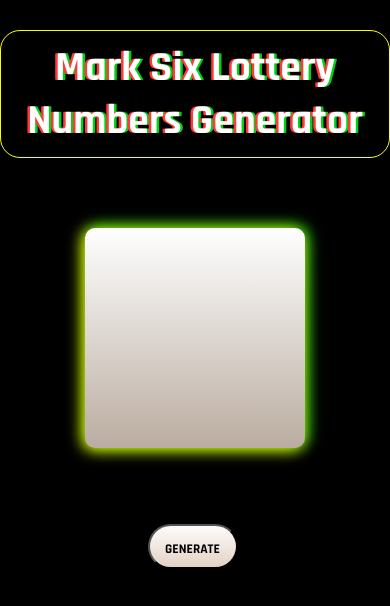
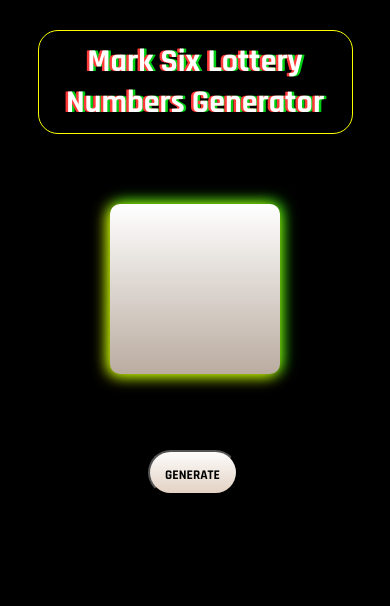
Before and after one commit to kendicey/mark-six-lottery-numbers-generator-REACT, a React (Create React App) app: page / in a window 390 px wide. Shown: the top 606 px of the page. Built offline with nearby package versions, Linux system fonts and the light colour scheme.

Commit message:
added responsive layout

```diff
--- a/src/App.css
+++ b/src/App.css
@@ -140,3 +140,33 @@
 	background-image: linear-gradient(#F7CB6D, #ff5e00);
 	box-shadow: 0 0 10px 3px #99404c;
 }
+
+/* make responsive layout on mobile devices */
+@media only screen and (max-width: 800px){
+
+  /* formatting and styling for <h1> page title*/
+  #title{
+    font-size: xx-large;
+    width: 70%;
+  }
+
+  /* formatting and styling for large number display box*/
+  #display {
+    width: 150px;
+    height: 150px;
+    line-height: 150px;
+    font-size: 3em;
+  }
+
+  /* formatting and styling for number display*/
+  .numbers{
+    width: 90px;
+    height: 90px;
+    line-height: 90px;
+  }
+
+  /* formatting and styling for numberContainer */
+  .numberContainer{
+    margin-bottom: 2rem;
+  }
+}
```
